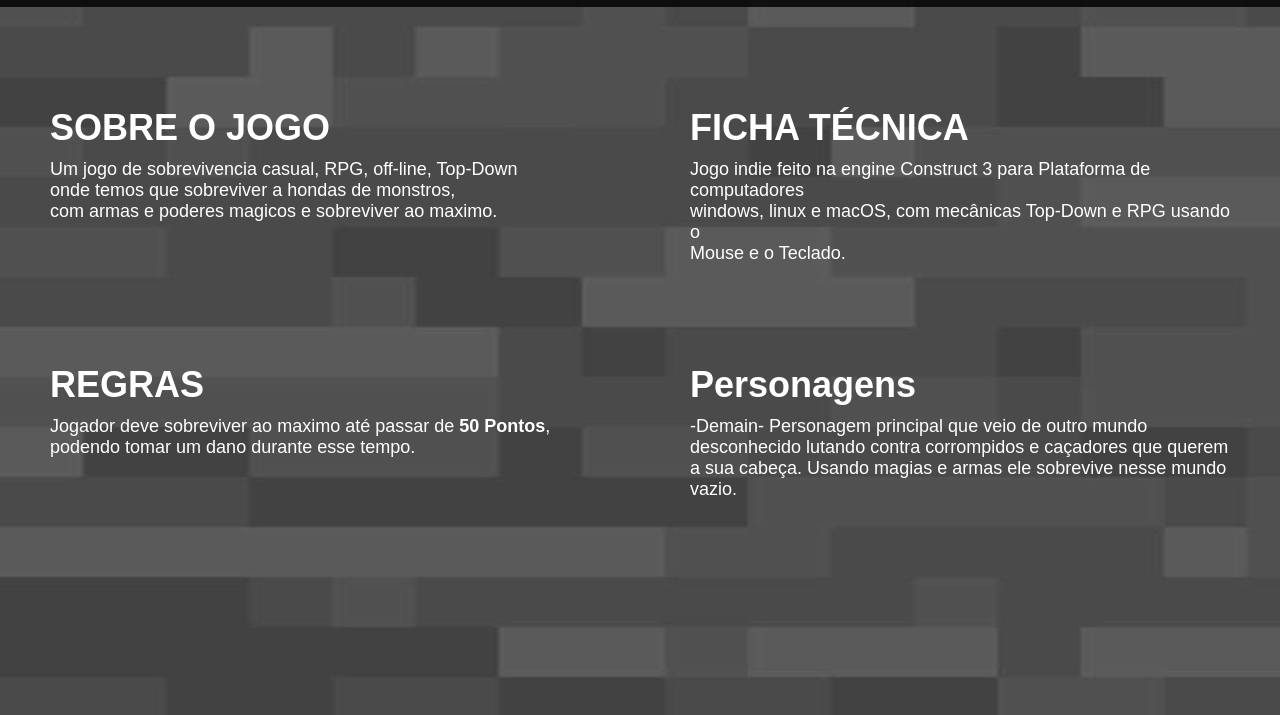
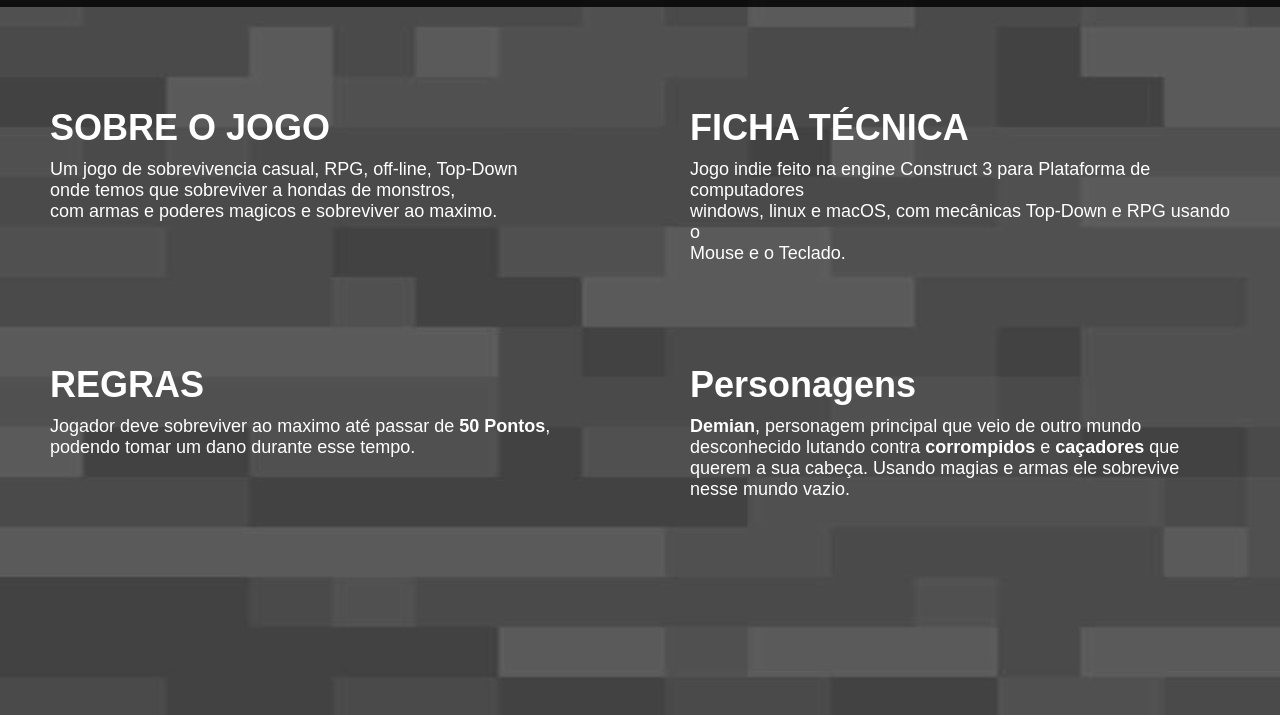
Before and after one commit to Azvedo-06/TechForge, a plain HTML site: page SiteJogo/ojogo.html in a window 1280 px wide. Shown: the part 73-788 px from the top of the page. Drawn offline with Linux system fonts and the light colour scheme.

Commit message:
strong tag

```diff
--- a/SiteJogo/ojogo.html
+++ b/SiteJogo/ojogo.html
@@ -66,8 +66,8 @@
             </div>
             <div class="coluna, texto">
                 <h1>Personagens</h1>
-                <p>-Demain- Personagem principal que veio de outro mundo desconhecido lutando contra corrompidos e
-                    caçadores que querem a sua cabeça. Usando magias e armas ele sobrevive nesse mundo vazio. </p>
+                <p><strong>Demian</strong>, personagem principal que veio de outro mundo desconhecido lutando contra <strong>corrompidos</strong> e
+                    <strong>caçadores</strong> que querem a sua cabeça. Usando magias e armas ele sobrevive nesse mundo vazio. </p>
             </div>
         </div>
     </main>
```
